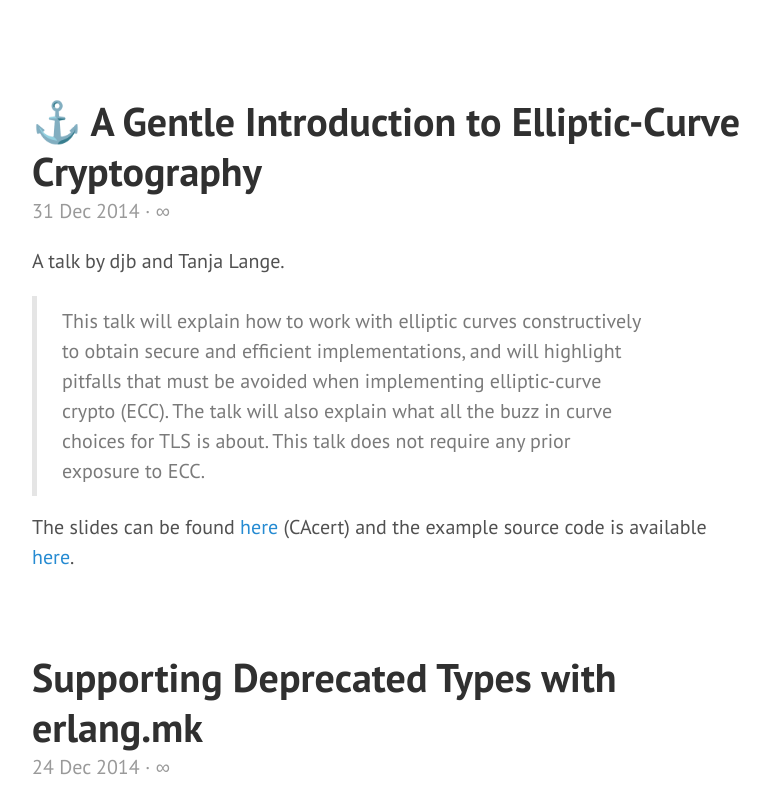
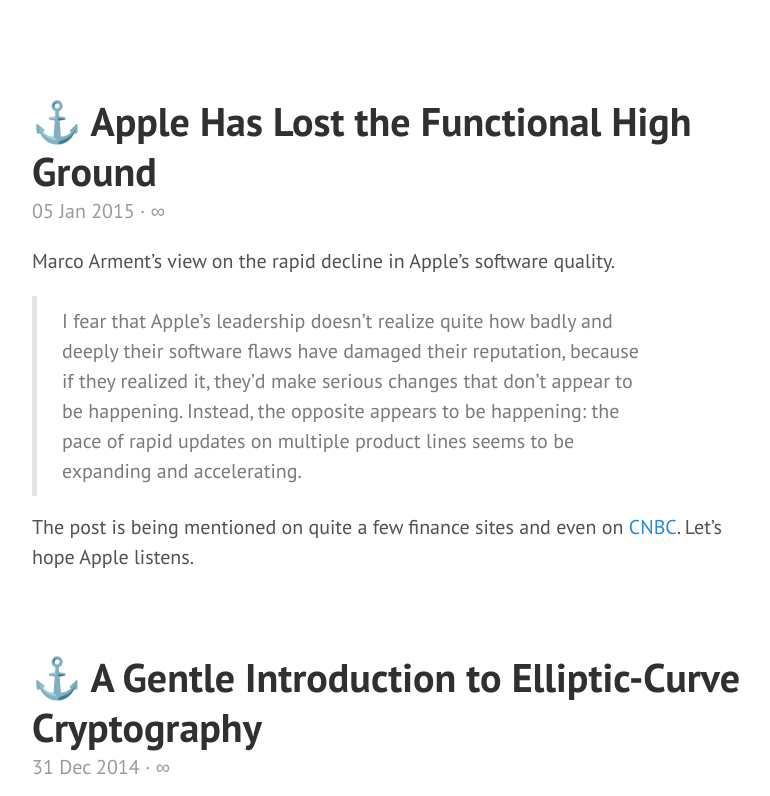
Before and after one commit to nifoc/blog.kempkens.io, a Jekyll site: the page built from index.html, in a window 1280 px wide and 900 px high, cut to the strip 104-900 px from the top of the window. Shown: the whole strip, without its empty margins (428-1198 px from the left). Built offline with Jekyll 4.4.1, drawn with Linux system fonts in a browser that asks for light colours; the list of posts is cut into pages by our own code; some of the changed text lies outside the part shown.

Commit message:
Functional high ground link

```diff
--- /dev/null
+++ b/_posts/2015-01-05-apple-has-lost-the-functional-high-ground.md
@@ -0,0 +1,13 @@
+---
+layout: link
+title: Apple Has Lost the Functional High Ground
+date: 2015-01-05 16:33:00 CET
+category: links
+link: http://www.marco.org/2015/01/04/apple-lost-functional-high-ground
+---
+
+Marco Arment's view on the rapid decline in Apple's software quality.
+
+> I fear that Apple’s leadership doesn’t realize quite how badly and deeply their software flaws have damaged their reputation, because if they realized it, they’d make serious changes that don’t appear to be happening. Instead, the opposite appears to be happening: the pace of rapid updates on multiple product lines seems to be expanding and accelerating.
+
+The post is being mentioned on quite a few finance sites and even on [CNBC](https://twitter.com/techcha/status/552135995361988608). Let's hope Apple listens.
```
Also changed, not shown: _posts/2014-12-31-a-gentle-introduction-to-elliptic-curve-cryptography.md (+1 -1 lines).
